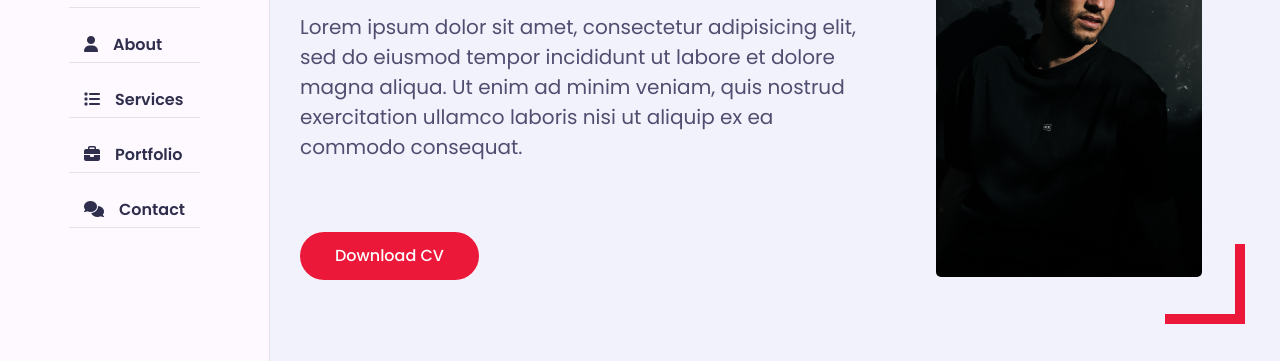
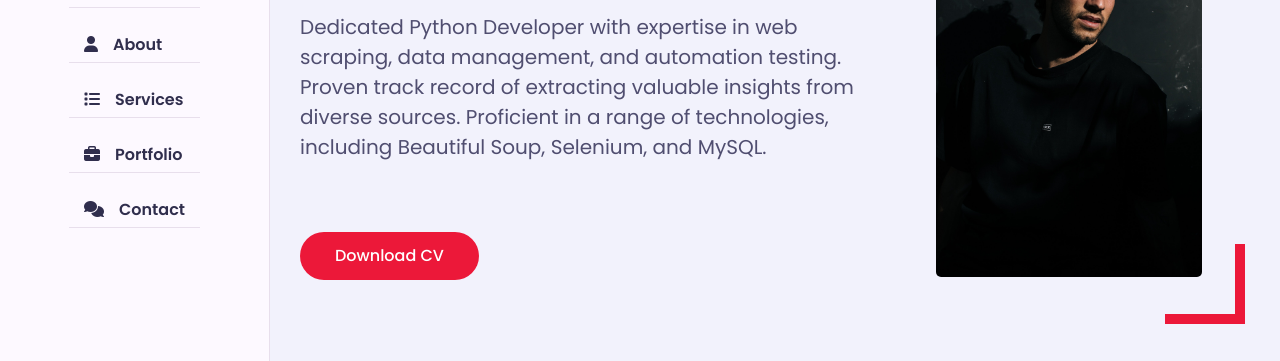
Before and after one commit to Bambam103/Portfolio, a plain HTML site: page index.html in a window 1280 px wide. Shown: the part 315-676 px from the top of the page. Drawn offline with nearby package versions, Linux system fonts and the light colour scheme; a web font is replaced by a local one.

Commit message:
Update index.html

```diff
--- a/index.html
+++ b/index.html
@@ -53,10 +53,9 @@
 						<div class="home-info padd-15">
 							<h3 class="hello">Hello, my name is <span class="name">Abhishek Dubey</span></h3>
 							<h3 class="my-profession">I'm a <span class="typing">web developer</span></h3>
-							<p> Lorem ipsum dolor sit amet, consectetur adipisicing elit, sed do eiusmod
-								tempor incididunt ut labore et dolore magna aliqua. Ut enim ad minim veniam,
-								quis nostrud exercitation ullamco laboris nisi ut aliquip ex ea commodo
-								consequat. </p>
+							<p> Dedicated Python Developer with expertise in web scraping, data management, and automation testing.
+								Proven track record of extracting valuable insights from diverse sources.
+								Proficient in a range of technologies, including Beautiful Soup, Selenium, and MySQL. </p>
 							<a href="#" class="btn">Download CV</a>
 						</div>
 						<div class="home-img padd-15">
```
